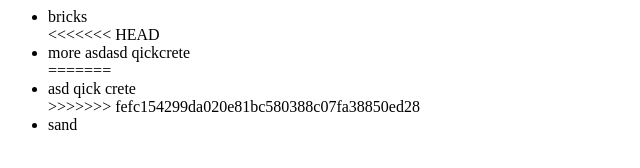
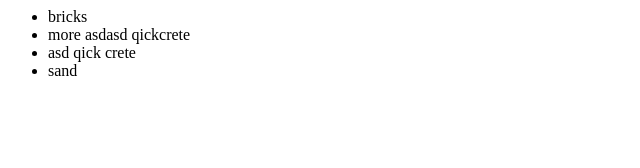
Before and after one commit to marcelgeiger/GitTest, a plain HTML site: page index.html in a window 1280 px wide. Shown: the whole page, without its empty margins (0-640 px from the left). Drawn offline with Linux system fonts and the light colour scheme.

Commit message:
sd asd sad

```diff
--- a/index.html
+++ b/index.html
@@ -3,11 +3,10 @@
 		<div>
 			<ul>
 				<li>bricks</li>
-<<<<<<< HEAD
+
 				<li>more asdasd qickcrete</li>
-=======
 				<li>asd qick crete</li>
->>>>>>> fefc154299da020e81bc580388c07fa38850ed28
+
 				<li>sand</li>
 			</ul>
 		</div>
```
